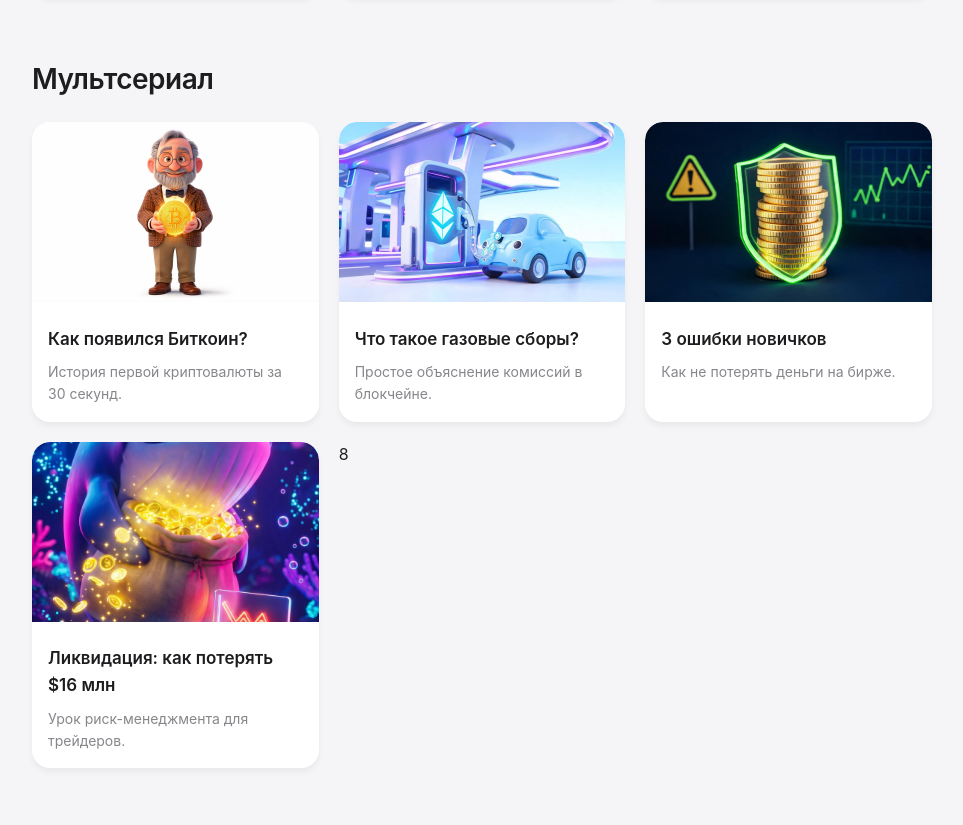
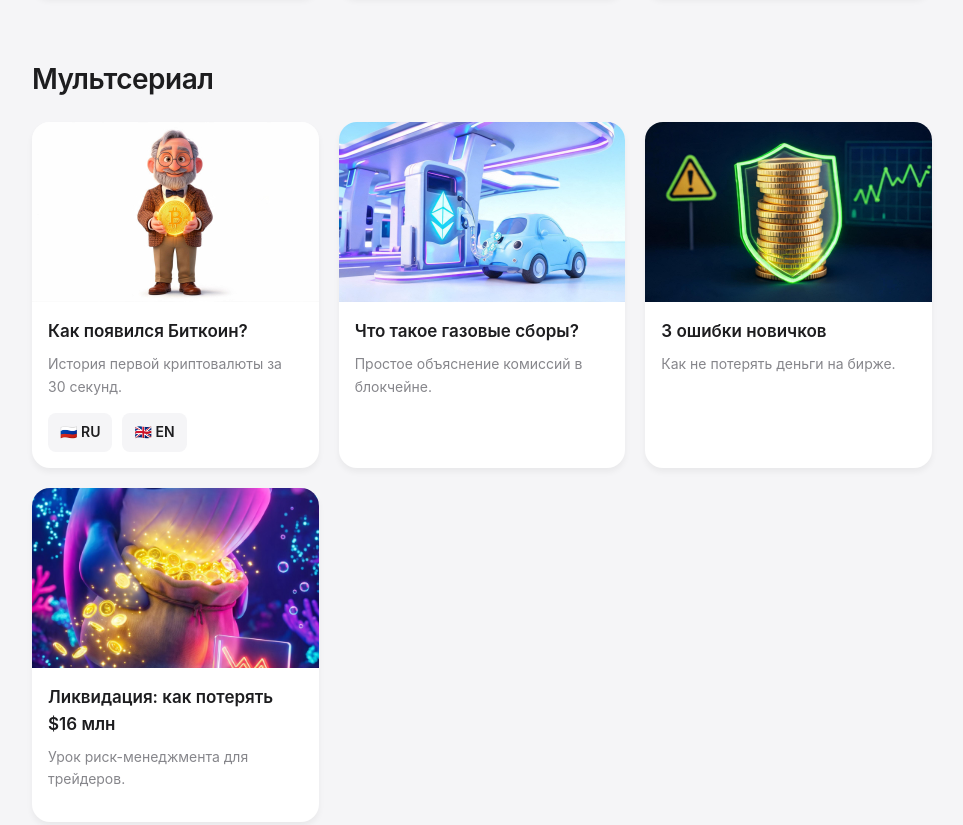
Before and after one commit to Artik1987/put-skvoz-vremya, a plain HTML site: page index.html in a window 1280 px wide. Shown: the part 617-1442 px from the top of the page, without its empty margins (158-1121 px from the left). Drawn offline with Linux system fonts and the light colour scheme.

Commit message:
Update site with video links

```diff
--- a/index.html
+++ b/index.html
@@ -40,15 +40,31 @@
         .video-card {
             background: #fff; border-radius: 18px; overflow: hidden;
             box-shadow: 0 4px 6px rgba(0,0,0,0.05);
+            display: flex; flex-direction: column;
         }
         .video-thumb {
             height: 180px; background: linear-gradient(135deg, #1d1d1f, #434344);
             display: flex; align-items: center; justify-content: center;
             color: #fff; font-size: 40px;
         }
-        .video-info { padding: 16px; }
+        .video-info { padding: 16px; flex-grow: 1; display: flex; flex-direction: column; }
         .video-info h3 { margin: 0 0 8px; font-size: 17px; font-weight: 600; }
-        .video-info p { margin: 0; font-size: 14px; color: #86868b; }
+        .video-info p { margin: 0 0 15px; font-size: 14px; color: #86868b; flex-grow: 1; }
+
+        /* Ссылки на видео (RU/EN) */
+        .video-links { display: flex; gap: 10px; margin-top: auto; }
+        .video-links a {
+            display: inline-block;
+            padding: 8px 12px;
+            background: #f5f5f7;
+            border-radius: 8px;
+            font-size: 14px;
+            font-weight: 600;
+            color: #1d1d1f;
+            text-decoration: none;
+            transition: background 0.2s;
+        }
+        .video-links a:hover { background: #e8e8ed; }
 
         /* Гид для новичков */
         .steps { display: grid; gap: 16px; }
@@ -154,34 +170,41 @@
     <section>
         <h2 data-ru="Мультсериал" data-en="Cartoon Series">Мультсериал</h2>
         <div class="grid">
-            <a href="https://youtube.com/shorts/p3lTS2H-DQM?si=eVSmGQuno44qsnk1" target="_blank" class="video-card" style="text-decoration: none; color: inherit;">
-                <img src="bitcoin.jpg" alt="Как появился Биткоин?" style="width: 100%; height: 180px; object-fit: cover; border-radius: 18px 18px 0 0;">
+            <!-- Первая карточка с двумя языками -->
+            <div class="video-card">
+                <img src="bitcoin.jpg" alt="Как появился Биткоин?" style="width: 100%; height: 180px; object-fit: cover;">
                 <div class="video-info">
                     <h3 data-ru="Как появился Биткоин?" data-en="How Bitcoin Was Born?">Как появился Биткоин?</h3>
                     <p data-ru="История первой криптовалюты за 30 секунд." data-en="The history of the first cryptocurrency in 30 seconds.">История первой криптовалюты за 30 секунд.</p>
+                    <div class="video-links">
+                        <a href="https://youtube.com/shorts/p3lTS2H-DQM" target="_blank">🇷🇺 RU</a>
+                        <a href="https://youtube.com/shorts/6xIlen_9hrs" target="_blank">🇬🇧 EN</a>
+                    </div>
                 </div>
-            </a>
-            <a href="https://youtube.com/shorts/KxbDDmXU1oA?si=iSGLOrN5uRT-wA-K" target="_blank" class="video-card" style="text-decoration: none; color: inherit;">
-                <img src="gas.jpg" alt="Что такое газовые сборы?" style="width: 100%; height: 180px; object-fit: cover; border-radius: 18px 18px 0 0;">
+            </div>
+
+            <!-- Остальные карточки -->
+            <a href="https://youtube.com/shorts/KxbDDmXU1oA" target="_blank" class="video-card" style="text-decoration: none; color: inherit;">
+                <img src="gas.jpg" alt="Что такое газовые сборы?" style="width: 100%; height: 180px; object-fit: cover;">
                 <div class="video-info">
                     <h3 data-ru="Что такое газовые сборы?" data-en="What Are Gas Fees?">Что такое газовые сборы?</h3>
                     <p data-ru="Простое объяснение комиссий в блокчейне." data-en="A simple explanation of blockchain fees.">Простое объяснение комиссий в блокчейне.</p>
                 </div>
             </a>
-            <a href="https://youtube.com/shorts/a7LA0qWj6Sc?si=ICT2codlVqlWuZii" target="_blank" class="video-card" style="text-decoration: none; color: inherit;">
-                <img src="mistakes.jpg" alt="3 ошибки новичков" style="width: 100%; height: 180px; object-fit: cover; border-radius: 18px 18px 0 0;">
+            <a href="https://youtube.com/shorts/a7LA0qWj6Sc" target="_blank" class="video-card" style="text-decoration: none; color: inherit;">
+                <img src="mistakes.jpg" alt="3 ошибки новичков" style="width: 100%; height: 180px; object-fit: cover;">
                 <div class="video-info">
                     <h3 data-ru="3 ошибки новичков" data-en="3 Beginner Mistakes">3 ошибки новичков</h3>
                     <p data-ru="Как не потерять деньги на бирже." data-en="How not to lose money on an exchange.">Как не потерять деньги на бирже.</p>
                 </div>
             </a>
-            <a href="https://youtube.com/shorts/9zExvdTF0aQ?si=aRrUbwNxzHbCO7xR" target="_blank" class="video-card" style="text-decoration: none; color: inherit;">
-                <img src="liquidation.jpg" alt="Ликвидация: как потерять $16 млн" style="width: 100%; height: 180px; object-fit: cover; border-radius: 18px 18px 0 0;">
+            <a href="https://youtube.com/shorts/9zExvdTF0aQ" target="_blank" class="video-card" style="text-decoration: none; color: inherit;">
+                <img src="liquidation.jpg" alt="Ликвидация: как потерять $16 млн" style="width: 100%; height: 180px; object-fit: cover;">
                 <div class="video-info">
                     <h3 data-ru="Ликвидация: как потерять $16 млн" data-en="Liquidation: How to Lose $16M">Ликвидация: как потерять $16 млн</h3>
                     <p data-ru="Урок риск-менеджмента для трейдеров." data-en="A risk management lesson for traders.">Урок риск-менеджмента для трейдеров.</p>
                 </div>
-            </a>8
+            </a>
         </div>
     </section>
 
@@ -244,6 +267,7 @@
         <h2 data-ru="Мои Telegram-каналы" data-en="My Telegram Channels">Мои Telegram-каналы</h2>
         <div class="links-list">
             <a href="https://t.me/c/4496056121/17" target="_blank" class="btn-link" data-ru="📈 Крипто-сигналы" data-en="📈 Crypto Signals">📈 Крипто-сигналы</a>
+            <!-- Не забудь заменить ссылку на новостной канал, когда он появится -->
             <a href="https://t.me/ваш_новостной_канал" target="_blank" class="btn-link" data-ru="📰 Крипто-новости" data-en="📰 Crypto News">📰 Крипто-новости</a>
         </div>
     </section>
```
